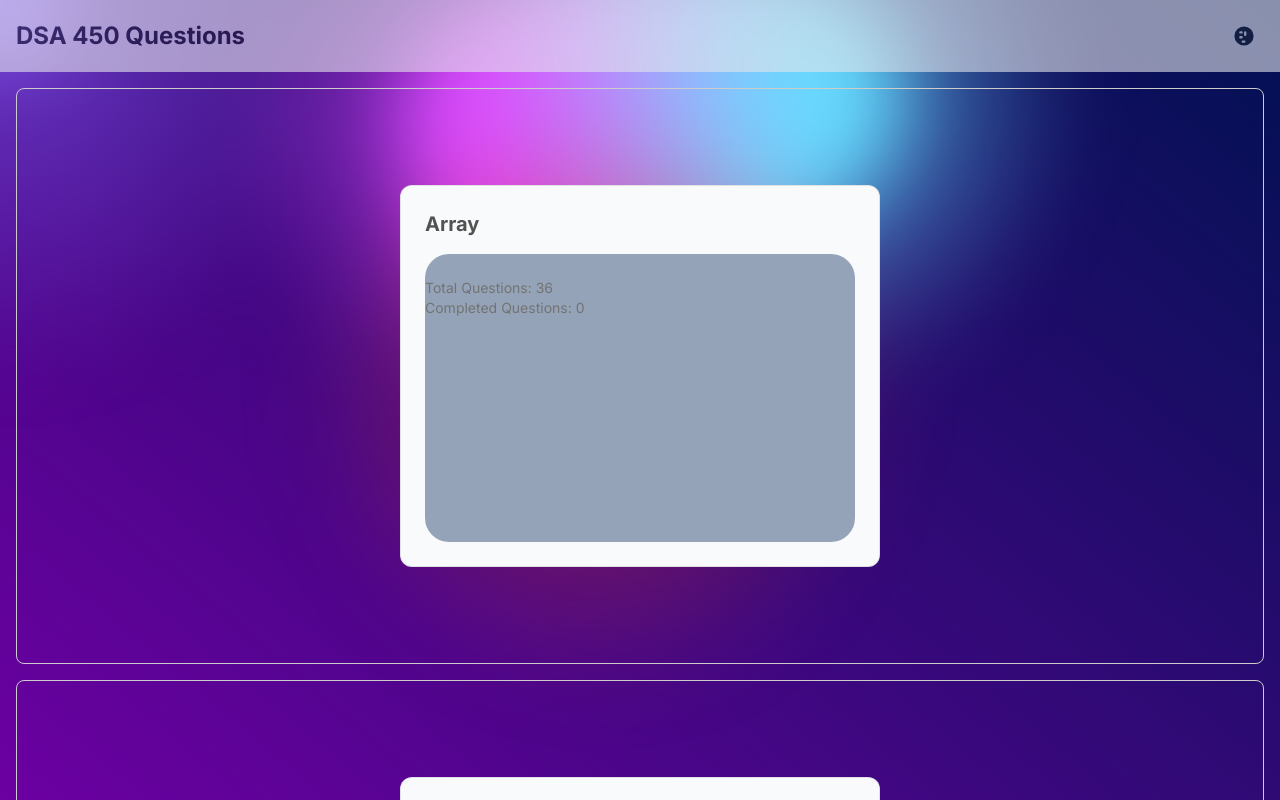
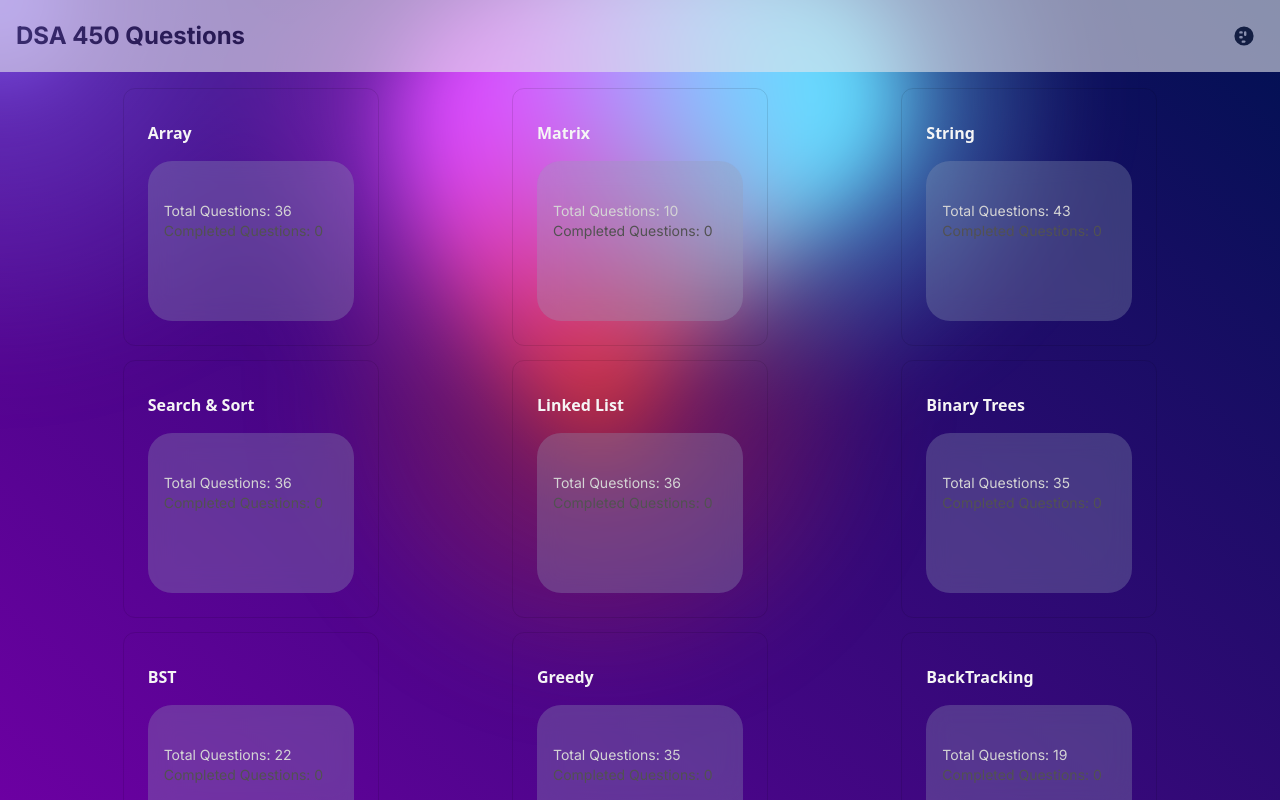
Before and after one commit to mkuser608/DSA-PROBLEM-SHEET, a Next.js app: page / in a window 1280 px wide. Built offline with nearby package versions, Linux system fonts and the light colour scheme.

Commit message:
card corrected

```diff
--- a/app/array/page.tsx
+++ /dev/null
@@ -1,69 +0,0 @@
-// app/page.tsx
-import { z } from "zod";
-import { dataSchema } from "../utils/ValidationData";
-import data from "../data/450DSA";
-
-interface Question {
-  Topic: string;
-  Problem: string;
-  Done: boolean;
-  Bookmark: boolean;
-  Notes?: string;
-  URLs: string[];
-}
-
-interface Topic {
-  topicName: string;
-  position: number;
-  started: boolean;
-  doneQuestions: number;
-  questions: Question[];
-}
-
-async function getData(): Promise<Topic[]> {
-  const validationResult = dataSchema.safeParse(data);
-
-  if (!validationResult.success) {
-    console.error("Validation failed:", validationResult.error.errors);
-    throw new Error("Data validation failed");
-  }
-
-  return validationResult.data;
-}
-
-const HomePage = async () => {
-  const topics = await getData();
-
-  return (
-    <div>
-      {topics.map((topic) => (
-        <div
-          key={topic.position}
-          style={{
-            border: "1px solid #ccc",
-            margin: "1em",
-            padding: "1em",
-            borderRadius: "8px",
-          }}
-        >
-          <h2>{topic.topicName}</h2>
-          <ul>
-            {topic.questions.map((question, index) => (
-              <li key={index}>
-                <a
-                  href={question.URLs[0]}
-                  target="_blank"
-                  rel="noopener noreferrer"
-                >
-                  {question.Problem}
-                </a>
-              </li>
-            ))}
-          </ul>
-        </div>
-      ))}
-    </div>
-  );
-};
-
-export default HomePage;
--- a/app/components/Cards/Topic-Card.tsx
+++ b/app/components/Cards/Topic-Card.tsx
@@ -22,29 +22,29 @@ const TopicCard = ({
   return (
     <Link href={linkUrl} passHref>
       <CardContainer className="inter-var">
-        <CardBody className="bg-gray-50 relative group/card dark:hover:shadow-2xl dark:hover:shadow-emerald-500/[0.1] dark:bg-black dark:border-white/[0.2] border-black/[0.1] w-auto sm:w-[30rem] h-auto rounded-xl p-6 border">
+        <CardBody className=" relative group/card dark:hover:shadow-2xl dark:hover:shadow-emerald-500/[0.1] dark:bg-black dark:border-white/[0.2]  border-black/[0.1] w-auto sm:w-[16rem] h-auto rounded-xl p-6 border ">
           <CardItem
             translateZ="50"
-            className="text-xl font-bold text-neutral-600 dark:text-white"
+            className="font-sans font-bold text-neutral-100 dark:text-neutral-2300 mb-2 mt-2"
           >
             {heading}
           </CardItem>
 
           <CardItem
             translateZ="100"
-            className="w-full mt-4 bg-slate-400 rounded-3xl min-h-72"
+            className="w-full mt-4 bg-slate-400/30 backdrop-blur-md rounded-3xl min-h-40 p-4"
           >
             <CardItem
               as="p"
               translateZ="60"
-              className="text-neutral-500 text-sm pt-6 dark:text-neutral-300"
+              className="text-neutral-300 text-sm pt-6 dark:text-neutral-300"
             >
               Total Questions: {totalQuestions}
             </CardItem>
             <CardItem
               as="p"
               translateZ="60"
-              className="text-neutral-500 text-sm dark:text-neutral-300"
+              className="text-neutral-600 text-sm dark:text-neutral-300"
             >
               Completed Questions: {completedQuestions}
             </CardItem>
--- /dev/null
+++ b/app/components/grids/TopicCardBentGrid.tsx
@@ -0,0 +1,62 @@
+"use client";
+import React from "react";
+import TopicCard from "../Cards/Topic-Card";
+import { dataSchema } from "../../utils/ValidationData";
+import data from "../../data/450DSA";
+import { BentoGrid, BentoGridItem } from "../ui/bento-grid";
+
+interface Question {
+  Topic: string;
+  Problem: string;
+  Done: boolean;
+  Bookmark: boolean;
+  Notes?: string;
+  URLs: string[];
+}
+
+interface Topic {
+  topicName: string;
+  position: number;
+  started: boolean;
+  doneQuestions: number;
+  questions: Question[];
+}
+
+async function getData(): Promise<Topic[]> {
+  const validationResult = dataSchema.safeParse(data);
+
+  if (!validationResult.success) {
+    console.error("Validation failed:", validationResult.error.errors);
+    throw new Error("Data validation failed");
+  }
+
+  return validationResult.data;
+}
+
+const TopicCardBentGrid = async () => {
+  const topics = await getData();
+
+  return (
+    <div>
+      <BentoGrid className="max-w-6xl mx-auto ">
+        {topics.map((topic, i) => (
+          <BentoGridItem
+            key={topic.topicName}
+            title={topic.topicName}
+            header={topic.topicName}
+            className=""
+            card={
+              <TopicCard
+                heading={topic.topicName}
+                totalQuestions={topic.questions.length}
+                completedQuestions={topic.doneQuestions}
+                linkUrl={"topic/" + topic.topicName}
+              />
+            }
+          />
+        ))}
+      </BentoGrid>
+    </div>
+  );
+};
+export default TopicCardBentGrid;
--- a/app/components/ui/3d-card.tsx
+++ b/app/components/ui/3d-card.tsx
@@ -48,10 +48,7 @@ export const CardContainer = ({
   return (
     <MouseEnterContext.Provider value={[isMouseEntered, setIsMouseEntered]}>
       <div
-        className={cn(
-          "py-20 flex items-center justify-center",
-          containerClassName
-        )}
+        className={cn(" flex items-center justify-center", containerClassName)}
         style={{
           perspective: "1000px",
         }}
--- /dev/null
+++ b/app/components/ui/bento-grid.tsx
@@ -0,0 +1,49 @@
+import { cn } from "../../utils/cn";
+
+export const BentoGrid = ({
+  className,
+  children,
+}: {
+  className?: string;
+  children?: React.ReactNode;
+}) => {
+  return (
+    <div
+      className={cn(
+        "grid md:auto-rows-[16rem] grid-cols-1 sm:grid-cols-2 md:grid-cols-3  gap-4 max-w-7xl mx-auto ",
+        className
+      )}
+    >
+      {children}
+    </div>
+  );
+};
+
+export const BentoGridItem = ({
+  className,
+  title,
+  description,
+  header,
+  icon,
+  card,
+}: {
+  className?: string;
+  title?: string | React.ReactNode;
+  description?: string | React.ReactNode;
+  header?: React.ReactNode;
+  icon?: React.ReactNode;
+  card?: React.ReactNode;
+}) => {
+  return (
+    <>
+      <div
+        className={cn(
+          "row-span-1 rounded-xl group/bento  transition duration-200 dark:shadow-none p-4 border-transparent justify-between flex flex-col  space-y-4",
+          className
+        )}
+      >
+        {card}
+      </div>
+    </>
+  );
+};
--- a/app/page.tsx
+++ b/app/page.tsx
@@ -2,58 +2,12 @@ import React from "react";
 import TopicCard from "./components/Cards/Topic-Card";
 import { dataSchema } from "./utils/ValidationData";
 import data from "./data/450DSA";
+import TopicCardBentGrid from "./components/grids/TopicCardBentGrid";
 
-interface Question {
-  Topic: string;
-  Problem: string;
-  Done: boolean;
-  Bookmark: boolean;
-  Notes?: string;
-  URLs: string[];
-}
-
-interface Topic {
-  topicName: string;
-  position: number;
-  started: boolean;
-  doneQuestions: number;
-  questions: Question[];
-}
-
-async function getData(): Promise<Topic[]> {
-  const validationResult = dataSchema.safeParse(data);
-
-  if (!validationResult.success) {
-    console.error("Validation failed:", validationResult.error.errors);
-    throw new Error("Data validation failed");
-  }
-
-  return validationResult.data;
-}
-
-const HomePage = async () => {
-  const topics = await getData();
-
+const HomePage = () => {
   return (
     <div>
-      {topics.map((topic) => (
-        <div
-          key={topic.position}
-          style={{
-            border: "1px solid #ccc",
-            margin: "1em",
-            padding: "1em",
-            borderRadius: "8px",
-          }}
-        >
-          <TopicCard
-            heading={topic.topicName}
-            totalQuestions={topic.questions.length}
-            completedQuestions={topic.doneQuestions}
-            linkUrl={topic.topicName}
-          />
-        </div>
-      ))}
+      <TopicCardBentGrid />
     </div>
   );
 };
--- /dev/null
+++ b/app/topic/[slug]/page.tsx
@@ -0,0 +1,54 @@
+"use client";
+
+import { useRouter, useSearchParams } from "next/navigation";
+import React, { useEffect, useState } from "react";
+
+interface Post {
+  title: string;
+  content: string;
+}
+
+const PostPage: React.FC = () => {
+  const router = useRouter();
+  const searchParams = useSearchParams();
+  const slug = searchParams.get("slug");
+  const [post, setPost] = useState<Post | null>(null);
+  const [loading, setLoading] = useState(true);
+
+  useEffect(() => {
+    if (slug) {
+      console.log(slug);
+      const fetchPost = async () => {
+        setLoading(true);
+        try {
+          const response = await fetch(`https://example.com/api/posts/${slug}`);
+          const data = await response.json();
+          setPost(data);
+        } catch (error) {
+          console.error("Error fetching post:", error);
+        } finally {
+          setLoading(false);
+        }
+      };
+
+      fetchPost();
+    }
+  }, [slug]);
+
+  if (loading) {
+    return <div>Loading...12 {searchParams.get("slug")}</div>;
+  }
+
+  if (!post) {
+    return <div>Post not found</div>;
+  }
+
+  return (
+    <div>
+      <h1>{post.title}</h1>
+      <p>{post.content}</p>
+    </div>
+  );
+};
+
+export default PostPage;
```
